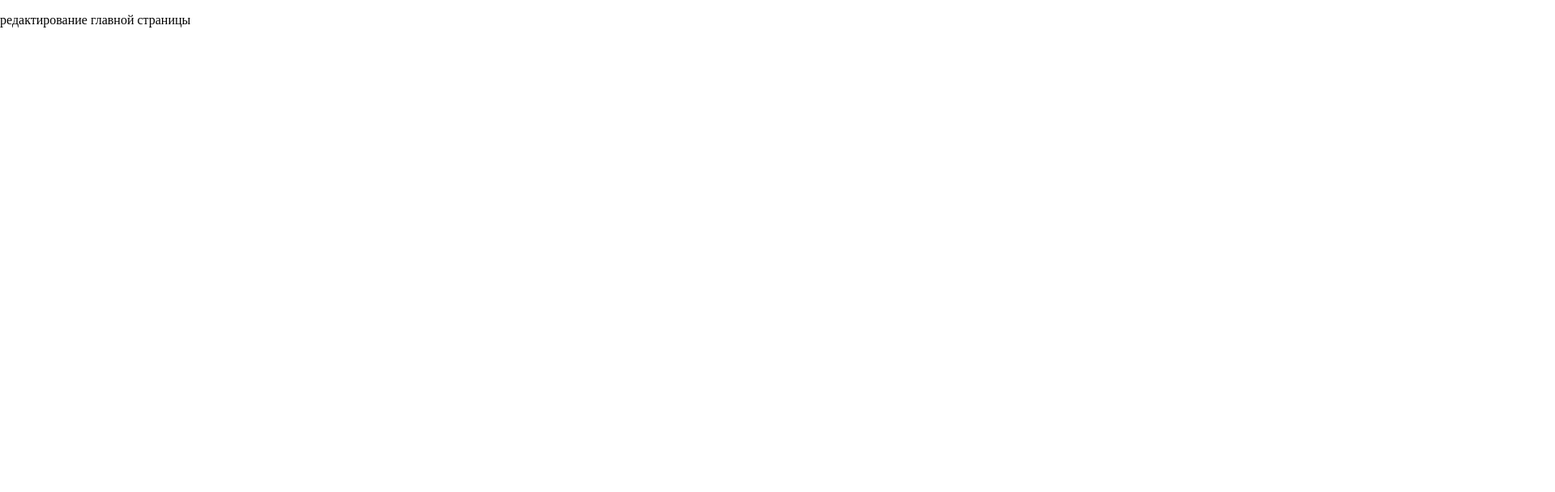
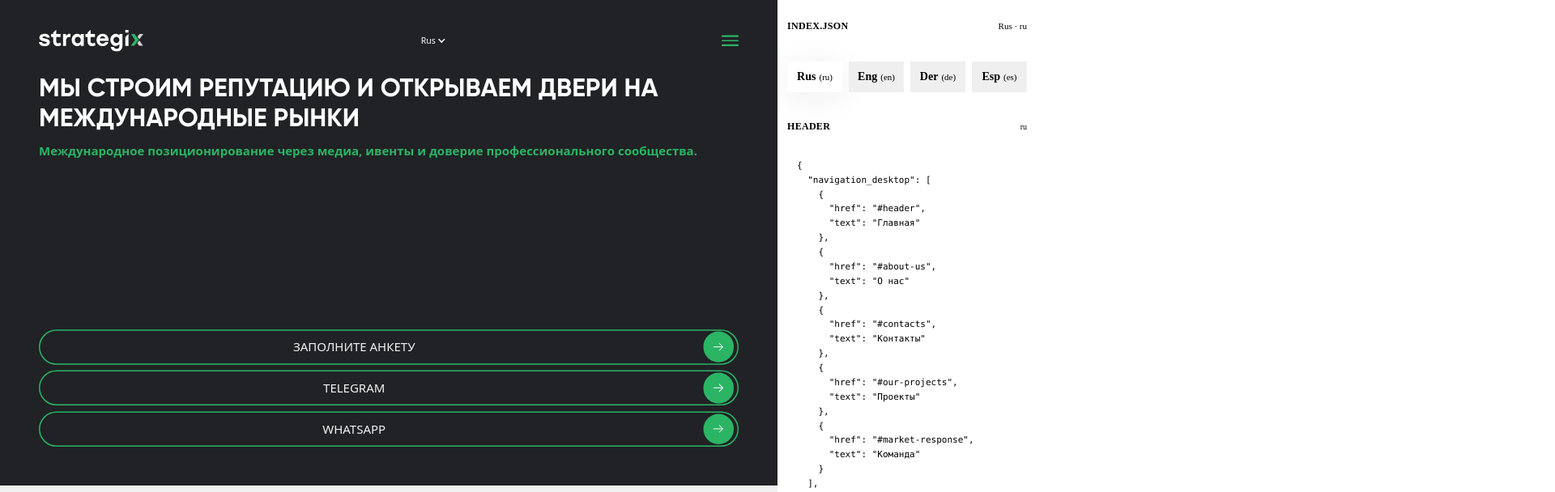
Before and after one commit to NiksorFront/Strategix, a Nuxt app in the folder frontend/: page /cms/main in a window 1280 px wide. Shown: the top 608 px of the page at 81% size, 1920 px wide, since content can reach past the window. Built offline with nearby package versions, Linux system fonts and the light colour scheme; a web font is replaced by a local one.

Commit message:
СMS главной страницы с возможностью переключения между языками и выводом json'а каждой секции

```diff
--- a/frontend/src/app.vue
+++ b/frontend/src/app.vue
@@ -2,6 +2,12 @@
   import { onMounted, onBeforeUnmount } from 'vue';
 
   onMounted(() => {
+    const ua = navigator.userAgent;
+    // ограничиваем логику браузерами на WebKit (Safari, iOS WebView/Chrome)
+    const isWebKit = /AppleWebKit/.test(ua) && !/Chrome|Chromium|OPR|Edg/.test(ua);
+
+    if (!isWebKit) return;
+
     let prevInnerHeight = window.innerHeight;
 
     const setVh = () => {
@@ -12,7 +18,7 @@
     const onResize = () => {
       const current = window.innerHeight;
       // фильтруем мелкие изменения высоты (движение панелей)
-      if (Math.abs(current - prevInnerHeight) > 120) {
+      if (Math.abs(current - prevInnerHeight) > 130) {
         prevInnerHeight = current;
         setVh();
       }
--- a/frontend/src/pages/cms/index.vue
+++ b/frontend/src/pages/cms/index.vue
@@ -55,7 +55,7 @@
 
 <template>
   <div class="min-h-screen bg-background text-foreground">
-    <div class="mx-auto flex max-w-5xl flex-col gap-8 px-6 py-12">
+    <div class="mx-auto flex max-w-5xl flex-col gap-6 px-6 py-6">
       <HeaderCMS>Content Management System</HeaderCMS>
       <main class="cms-layout">
         <div
@@ -146,7 +146,8 @@
 <style scoped>
   .cms-layout {
     width: 100%;
-    height: 70vh;
+    min-height: 70vh;
+    height: fit-content;
     display: grid;
     grid-template-columns: 42% 5% 26.5% 26.5%;
     grid-template-rows: 50% 50%;
--- a/frontend/src/pages/cms/main.vue
+++ b/frontend/src/pages/cms/main.vue
@@ -1,7 +1,173 @@
-<script>
+<script setup lang="ts">
+import { computed, ref } from 'vue';
+import localesConfig from '@/content/locales.json';
+import indexPageContent from '@/content/pages/index.json';
+import Header from '@/widgets/header';
+import Welcome from '@/widgets/welcome';
+import AboutUs from '@/widgets/about-us';
+import Services from '@/widgets/services';
+import OurProjects from '@/widgets/our-projects';
+import MarketResponse from '@/widgets/market-response';
+import OurTeam from '@/widgets/our-team';
+import LeaveRequest from '@/widgets/leave-request';
+import Footer from '@/widgets/footer';
 
+type LocaleConfig = { code: string; name: string; iso?: string }
+
+type TranslationSections = Record<string, unknown>
+type TranslationsMap = Record<string, TranslationSections>
+
+const locales = computed<LocaleConfig[]>(() => localesConfig?.locales || []);
+const translations = (indexPageContent.translations || {}) as TranslationsMap;
+
+const initialActiveLocale = locales.value[0]?.code || Object.keys(translations)[0] || '';
+const activeLocale = ref(initialActiveLocale);
+
+const tabs = computed(() =>
+  locales.value.map((locale) => ({
+    ...locale,
+    hasContent: Boolean(translations?.[locale.code]),
+  })),
+);
+
+const localeSections = computed<Record<string, { key: string; json: string }[]>>(() => {
+  const result: Record<string, { key: string; json: string }[]> = {};
+
+  locales.value.forEach(({ code }) => {
+    const content = translations?.[code];
+
+    if (content && typeof content === 'object') {
+      result[code] = Object.entries(content).map(([sectionKey, sectionValue]) => ({
+        key: sectionKey,
+        json: JSON.stringify(sectionValue, null, 2),
+      }));
+    }
+  });
+
+  return result;
+});
+
+const activeLocaleName = computed(() => {
+  const current = locales.value.find(({ code }) => code === activeLocale.value);
+  return current ? `${current.name} · ${current.code}` : activeLocale.value || 'Нет языка';
+});
 </script>
 
 <template>
-  <p>редактирование главной страницы</p>
+  <div class="main">
+    <Header />
+    <main>
+      <Welcome />
+      <AboutUs />
+      <Services />
+      <OurProjects />
+      <MarketResponse />
+      <OurTeam />
+      <LeaveRequest />
+    </main>
+    <Footer />
+  </div>
+  <div class="edit-json">
+    <div class="edit-card p-3 box-border">
+      <div class="flex items-center justify-between gap-2">
+        <p class="text-xs font-semibold uppercase tracking-wide text-muted-foreground">
+          index.json
+        </p>
+        <span class="text-[11px] text-muted-foreground/80">
+          {{ activeLocaleName }}
+        </span>
+      </div>
+
+      <div class="space-y-3">
+        <div
+          class="flex flex-wrap gap-[2.666%] border border-border py-3"
+          role="tablist"
+          aria-label="Locales"
+        >
+          <button
+            v-for="tab in tabs"
+            :key="tab.code"
+            type="button"
+            :aria-selected="activeLocale === tab.code"
+            class="w-[23%] inline-flex justify-center items-center gap-1 rounded-md border border-transparent px-3 py-2 text-sm font-medium transition-colors hover:bg-card hover:text-foreground focus-visible:outline-none focus-visible:ring-2 focus-visible:ring-ring focus-visible:ring-offset-2 focus-visible:ring-offset-background"
+            :class="activeLocale === tab.code
+              ? 'bg-background text-foreground shadow-soft border-border'
+              : 'text-muted-foreground'"
+            role="tab"
+            @click="activeLocale = tab.code"
+          >
+            <span class="font-semibold">{{ tab.name }}</span>
+            <span class="text-[11px] text-muted-foreground">({{ tab.code }})</span>
+          </button>
+        </div>
+
+        <div class="space-y-3">
+          <template
+            v-for="tab in tabs"
+            :key="`panel-${tab.code}`"
+          >
+            <div
+              v-show="activeLocale === tab.code"
+              role="tabpanel"
+              :aria-label="`Content for ${tab.name}`"
+              class="space-y-3"
+            >
+              <div
+                v-if="localeSections[tab.code]?.length"
+                class="space-y-3"
+              >
+                <div
+                  v-for="section in localeSections[tab.code]"
+                  :key="section.key"
+                  class="rounded-lg border border-border bg-card"
+                >
+                  <div class="flex items-center justify-between gap-2">
+                    <p class="text-[12px] font-semibold uppercase tracking-wide text-muted-foreground">
+                      {{ section.key }}
+                    </p>
+                    <span class="text-[10px] text-muted-foreground/80">
+                      {{ tab.code }}
+                    </span>
+                  </div>
+                  <pre class="mt-2 whitespace-pre-wrap break-words rounded-md bg-muted/60 p-3 font-mono text-[11px] leading-relaxed text-foreground/80">{{ section.json }}</pre>
+                </div>
+              </div>
+              <div
+                v-else
+                class="rounded-lg border border-dashed border-border bg-muted/60 p-4 text-sm text-muted-foreground"
+              >
+                Для языка {{ tab.name }} пока нет данных в index.json.
+              </div>
+            </div>
+          </template>
+        </div>
+      </div>
+    </div>
+  </div>
 </template>
+
+<style scoped>
+.main{
+  transform: scale(0.75);
+  transform-origin: left top;
+}
+
+.edit-json{
+  width: calc(var(--section-width)/4);
+  height: calc(var(--vh) * 100);
+  max-height: calc(var(--vh) * 100);
+
+  position: fixed;
+  top: 0;
+  right: 0;
+  overflow-y: scroll;
+
+  box-sizing: border-box;
+}
+
+.edit-card{
+  display: flex;
+  flex-direction: column;
+  gap: 12px;
+}
+</style>
```
